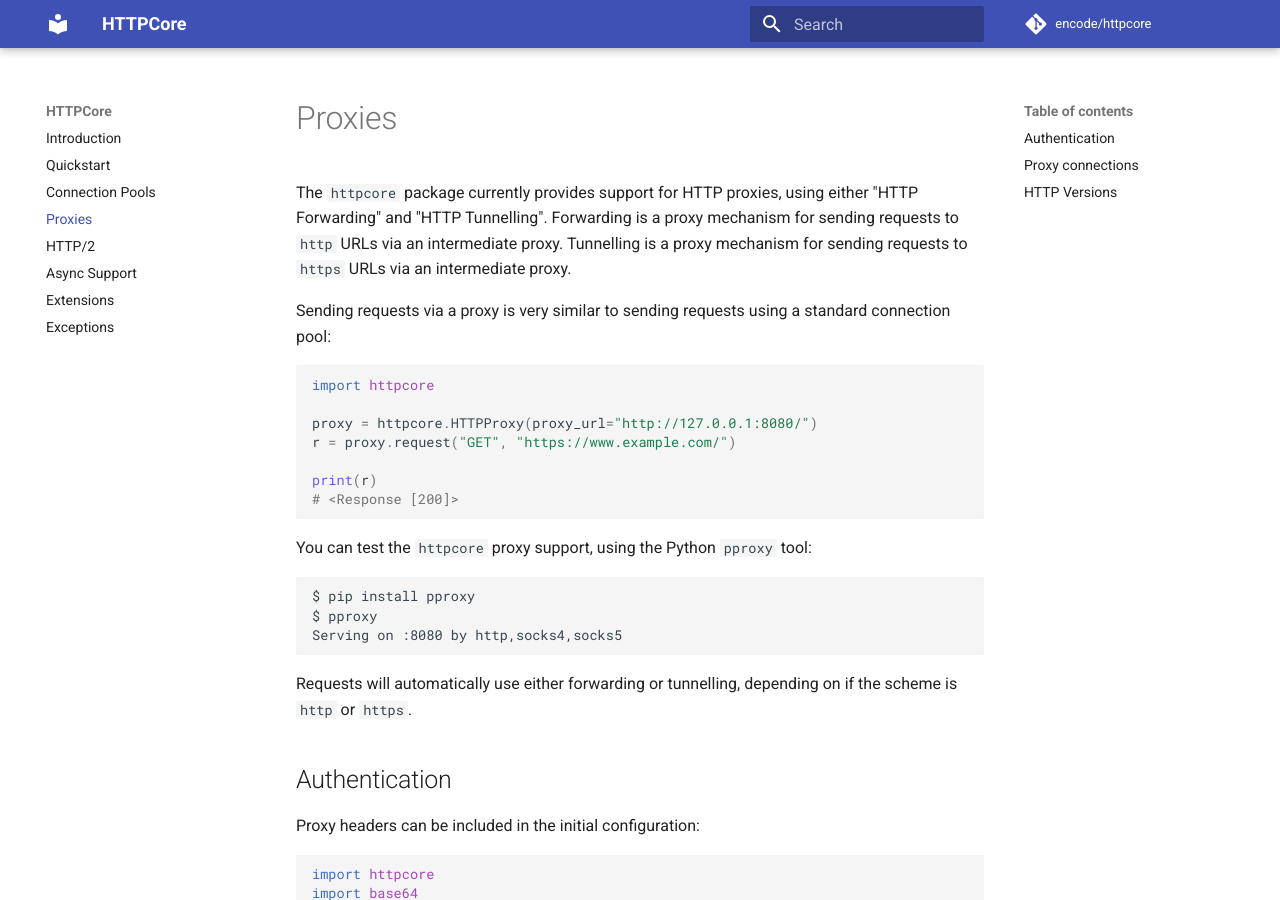
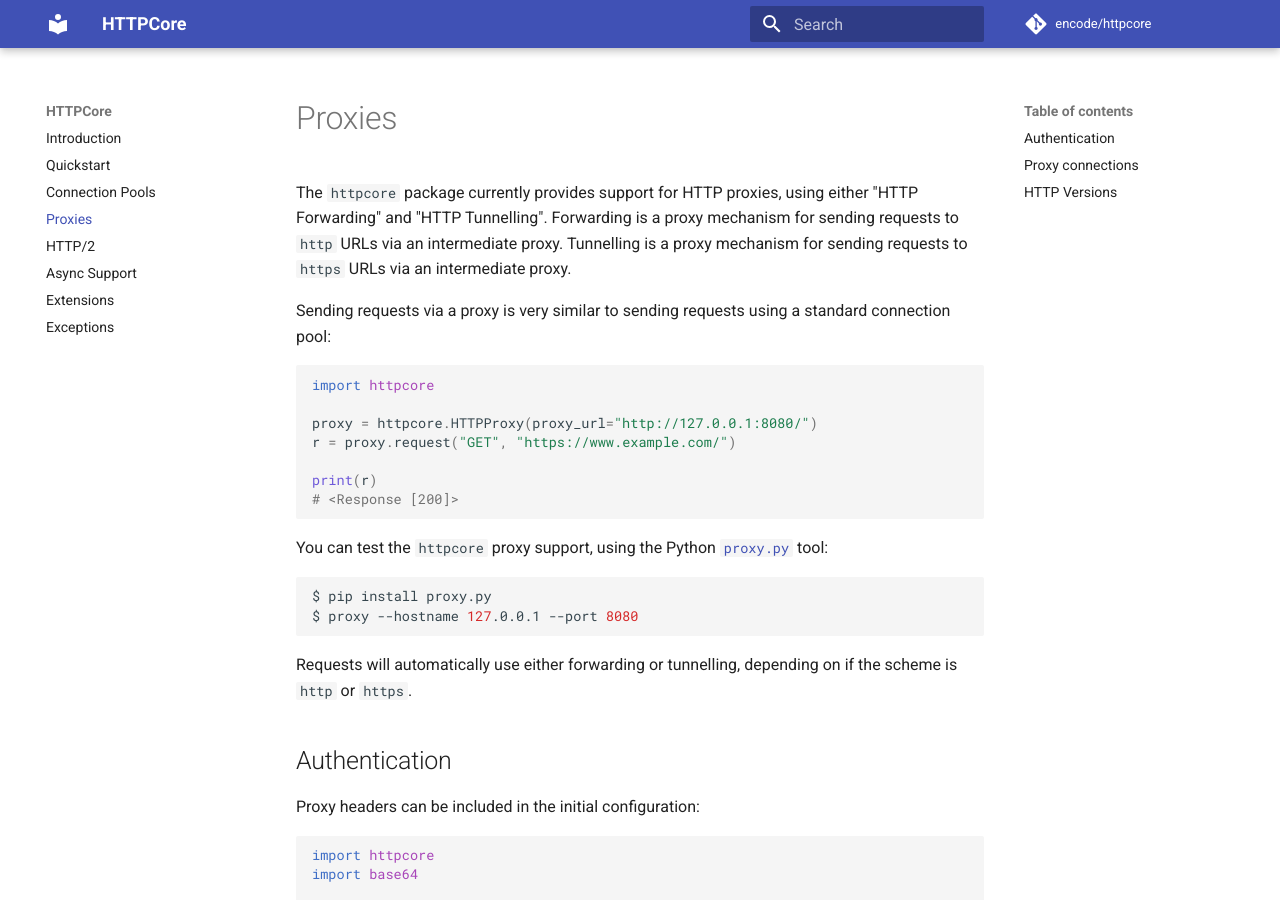
Before and after one commit to tomchristie/httpcore-the-directors-cut, an MkDocs documentation site: the page built from docs/proxies.md, in a window 1280 px wide and 900 px high. Built offline with MkDocs 1.6.1 and Material for MkDocs 9.7.7, drawn with Linux system fonts in a browser that asks for light colours; comment, search, counter and statistics services are not loaded.

Commit message:
Recommend proxy.py for testing

````diff
--- a/docs/proxies.md
+++ b/docs/proxies.md
@@ -14,12 +14,11 @@ print(r)
 # <Response [200]>
 ```
 
-You can test the `httpcore` proxy support, using the Python `pproxy` tool:
+You can test the `httpcore` proxy support, using the Python [`proxy.py`](https://pypi.org/project/proxy.py/) tool:
 
 ```shell
-$ pip install pproxy
-$ pproxy
-Serving on :8080 by http,socks4,socks5
+$ pip install proxy.py
+$ proxy --hostname 127.0.0.1 --port 8080
 ```
 
 Requests will automatically use either forwarding or tunnelling, depending on if the scheme is `http` or `https`.
````
